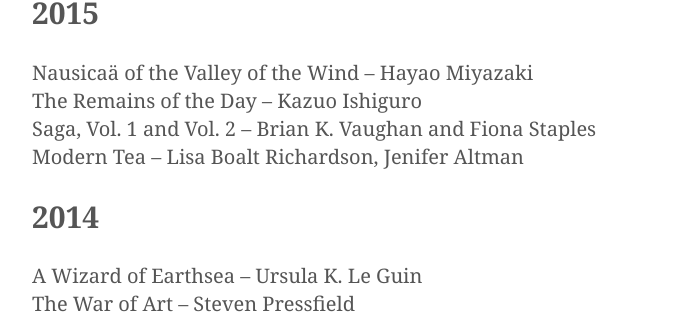
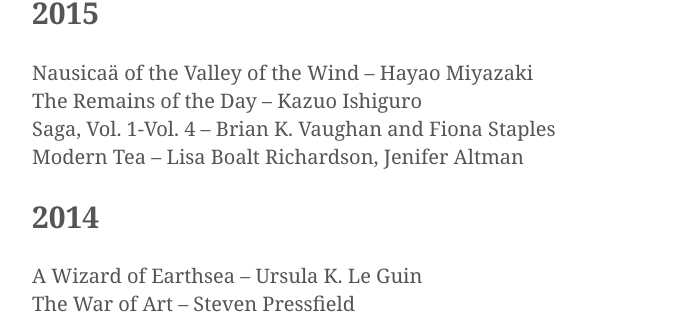
Before and after one commit to kmcgillivray/librarie, a Jekyll site: the page built from index.md, in a window 1280 px wide. Shown: the part 131-445 px from the top of the page, without its empty margins (283-975 px from the left). Built offline with Jekyll 4.4.1, drawn with Linux system fonts in a browser that asks for light colours.

Commit message:
Update list.

```diff
--- a/index.md
+++ b/index.md
@@ -7,7 +7,7 @@
 
 * Nausicaä of the Valley of the Wind – Hayao Miyazaki
 * The Remains of the Day – Kazuo Ishiguro
-* Saga, Vol. 1 and Vol. 2 – Brian K. Vaughan and Fiona Staples
+* Saga, Vol. 1-Vol. 4 – Brian K. Vaughan and Fiona Staples
 * Modern Tea – Lisa Boalt Richardson, Jenifer Altman
 
 ## 2014
```
